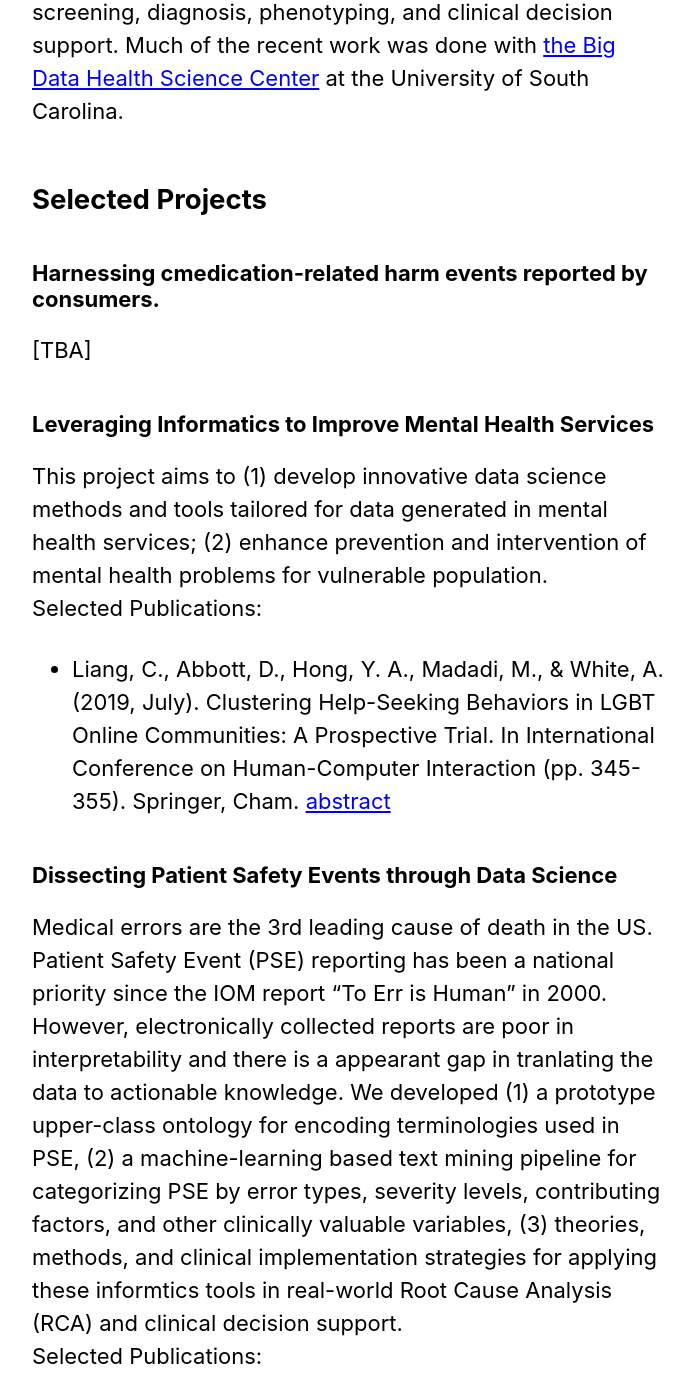
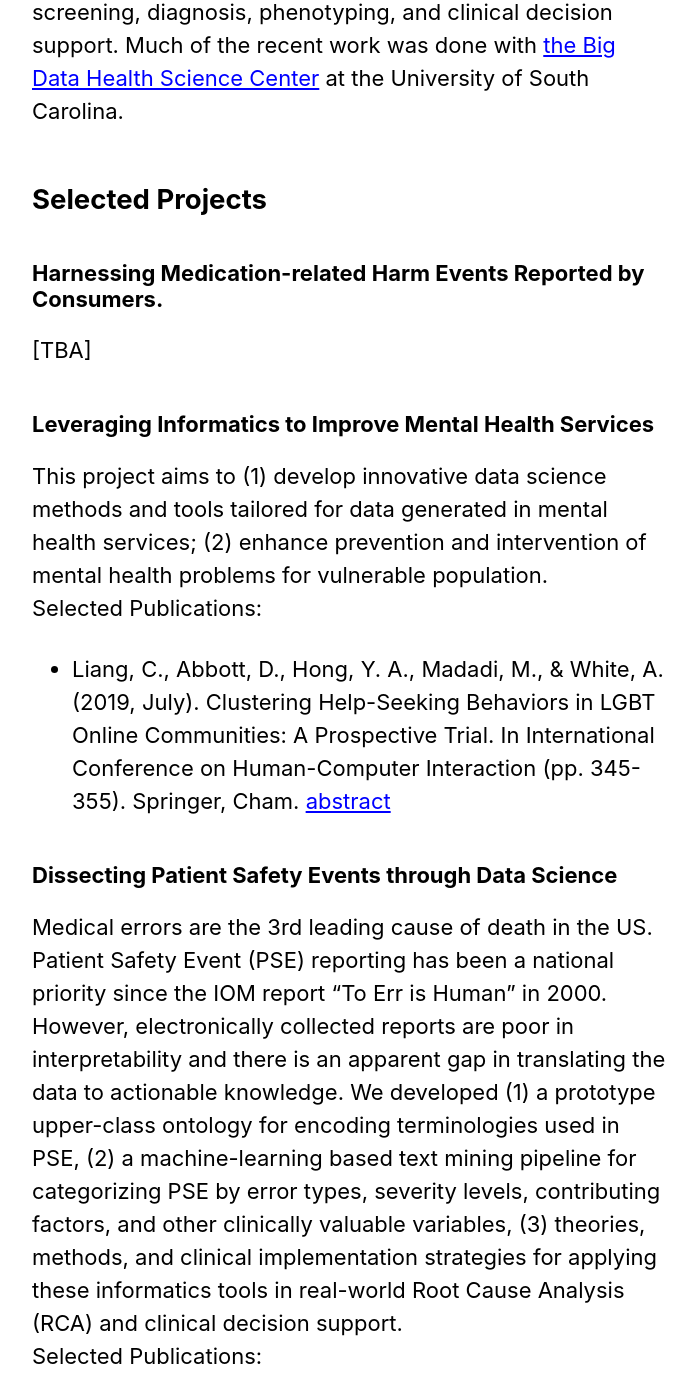
Before and after one commit to nehcgnail/nehcgnail.github.io, a Jekyll site: the page built from _pages/research.md, in a window 1280 px wide and 1400 px high, scrolled down 1169 px. Shown: the whole window, without its empty margins (290-985 px from the left). Built offline with Jekyll 4.4.1, drawn with Linux system fonts in a browser that asks for light colours; cached includes are drawn as plain includes; nearby versions of some CDN libraries.

Commit message:
research

```diff
--- a/_pages/research.md
+++ b/_pages/research.md
@@ -13,7 +13,7 @@ Our earlier work focused on (1) knowledge representation of patient safety event
 Current research is directed to integrating heterogeneous health data from multiple dimensions, medical knowledge representation, machine learning, and clinical Natural Language Processing with a focus on developing medical informatics tools for precise, timely, and interpretable screening, diagnosis, phenotyping, and clinical decision support. Much of the recent work was done with [the Big Data Health Science Center](https://bigdata.sc.edu) at the University of South Carolina.<br/>
 
 ## Selected Projects
-### Harnessing cmedication-related harm events reported by consumers.
+### Harnessing Medication-related Harm Events Reported by Consumers.
 [TBA]<br/>
 
 ### Leveraging Informatics to Improve Mental Health Services
@@ -22,7 +22,7 @@ Selected Publications:<br/>
 - Liang, C., Abbott, D., Hong, Y. A., Madadi, M., & White, A. (2019, July). Clustering Help-Seeking Behaviors in LGBT Online Communities: A Prospective Trial. In International Conference on Human-Computer Interaction (pp. 345-355). Springer, Cham. [abstract](https://link.springer.com/chapter/10.1007/978-3-030-21902-4_25)<br/>
 
 ### Dissecting Patient Safety Events through Data Science
-Medical errors are the 3rd leading cause of death in the US. Patient Safety Event (PSE) reporting has been a national priority since the IOM report "To Err is Human" in 2000. However, electronically collected reports are poor in interpretability and there is a appearant gap in tranlating the data to actionable knowledge. We developed (1) a prototype upper-class ontology for encoding terminologies used in PSE, (2) a machine-learning based text mining pipeline for categorizing PSE by error types, severity levels, contributing factors, and other clinically valuable variables, (3) theories, methods, and clinical implementation strategies for applying these informtics tools in real-world Root Cause Analysis (RCA) and clinical decision support. <br/>
+Medical errors are the 3rd leading cause of death in the US. Patient Safety Event (PSE) reporting has been a national priority since the IOM report “To Err is Human” in 2000. However, electronically collected reports are poor in interpretability and there is an apparent gap in translating the data to actionable knowledge. We developed (1) a prototype upper-class ontology for encoding terminologies used in PSE, (2) a machine-learning based text mining pipeline for categorizing PSE by error types, severity levels, contributing factors, and other clinically valuable variables, (3) theories, methods, and clinical implementation strategies for applying these informatics tools in real-world Root Cause Analysis (RCA) and clinical decision support.<br/>
 Selected Publications:<br/>
 - Liang, C., Zhou, S., Yao, B., Hood, D., & Gong, Y. (2019). Toward systems-centered analysis of patient safety events: improving root cause analysis by optimized incident classification and information presentation. International Journal of Medical Informatics, 104054. [full text](https://www.sciencedirect.com/science/article/pii/S1386505619308792)
 - Liang, C., Miao, Q., Kang, H., Vogelsmeier, A., Hilmas, T., Wang, J., & Gong, Y. (2019). Leveraging Patient Safety Research: Efforts Made Fifteen Years Since To Err Is Human. Studies in health technology and informatics, 264, 983-987. [full text](http://ebooks.iospress.nl/publication/52136)
```
